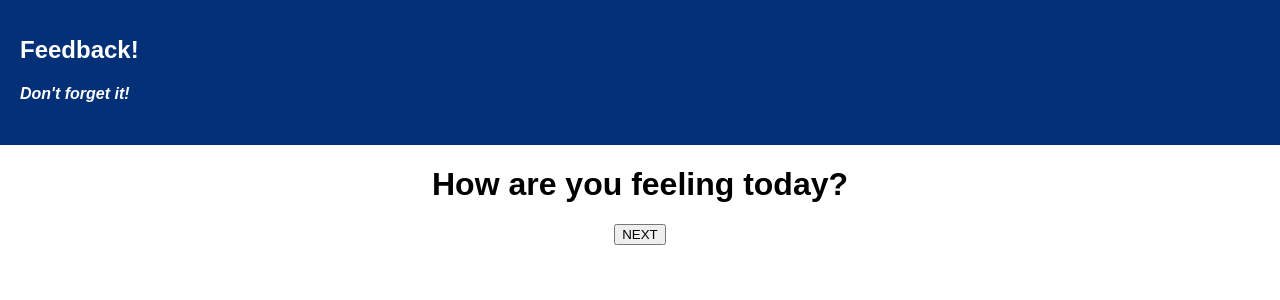
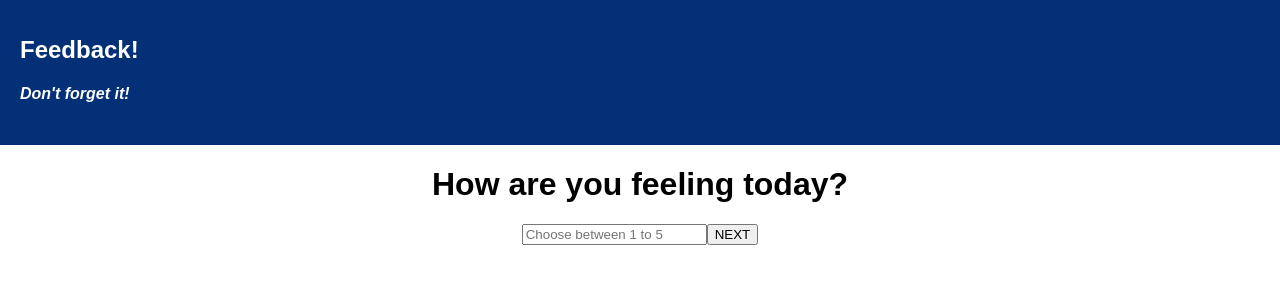
Before and after one commit to ErwinZadeh/redux-feedback-loop-chien, a React (Create React App) app: page /FeedbackReview in a window 1280 px wide. Shown: the top 300 px of the page. Built offline with nearby package versions, Linux system fonts and the light colour scheme.

Commit message:
handleChanges & handleClicks

```diff
--- a/src/components/Comments/Comments.js
+++ b/src/components/Comments/Comments.js
@@ -12,6 +12,7 @@ class Comments extends Component {
     return (
       <div>
         <h1>Any comments you want to leave?</h1>
+        <input onChange={this.handleFeelingChange} type="text" placeholder="Write your comment" />
         <button onClick={this.handleClick}>NEXT</button>
       </div>
     )
--- a/src/components/Home/Home.js
+++ b/src/components/Home/Home.js
@@ -2,7 +2,27 @@ import React, {Component} from 'react';
 
 class Home extends Component {
 
+  state = {
+    feedback: {
+        feeling: 0,
+        understanding: 0,
+        supported: 0,
+        comments: ''
+    },
+  };
+
+  handleFeelingChange = (event) => {
+    console.log(event.target.value);
+    this.setState({
+        feedback: {
+            ...this.state.feeling,
+            felling: event.target.value
+        },
+    });
+  }
+
   handleClick = () => {
+    console.log(this.state)
     // alert("You are headed to understanding");
     ///CHANGE LOCATION???
     this.props.history.push('/Understanding')
@@ -12,6 +32,7 @@ class Home extends Component {
     return (
       <div>
         <h1>How are you feeling today?</h1>
+        <input onChange={this.handleFeelingChange} type="number" placeholder="Choose between 1 to 5" />
         <button onClick={this.handleClick}>NEXT</button>
       </div>
     )
--- a/src/components/Supported/Supported.js
+++ b/src/components/Supported/Supported.js
@@ -1,6 +1,25 @@
 import React, { Component } from 'react';
 
 class Supported extends Component {
+
+  state = {
+    feedback: {
+        feeling: 0,
+        understanding: 0,
+        supported: 0,
+        comments: ''
+    },
+  };
+
+  handleSupportedChange = (event) => {
+    console.log(event.target.value);
+    this.setState({
+        feedback: {
+            ...this.state.supported,
+            supported: event.target.value
+        },
+    });
+  }
 
   handleClick = () => {
     // alert('you are headed to leave comments');
@@ -12,6 +31,7 @@ class Supported extends Component {
     return (
       <div>
         <h1>How well are you being Supported?</h1>
+        <input onChange={this.handleSupportedChange} type="number" placeholder="Choose between 1 to 5" />
         <button onClick={this.handleClick}>NEXT</button>
       </div>
     )
--- a/src/components/Understanding/Understanding.js
+++ b/src/components/Understanding/Understanding.js
@@ -1,6 +1,25 @@
 import React, {Component} from 'react';
 
 class Understanding extends Component {
+
+  state = {
+    feedback: {
+        feeling: 0,
+        understanding: 0,
+        supported: 0,
+        comments: ''
+    },
+  };
+
+  handleUnderstandingChange = (event) => {
+    console.log(event.target.value);
+    this.setState({
+        feedback: {
+            ...this.state.understanding,
+            understanding: event.target.value
+        },
+    });
+  }
 
   handleClick = () => {
     // alert("You are headed to supported");
@@ -12,6 +31,7 @@ class Understanding extends Component {
     return (
       <div>
         <h1>How well are you understanding the content?</h1>
+        <input onChange={this.handleUnderstandingChange} type="number" placeholder="Choose between 1 to 5" />
         <button onClick={this.handleClick}>NEXT</button>
       </div>
     )
```
